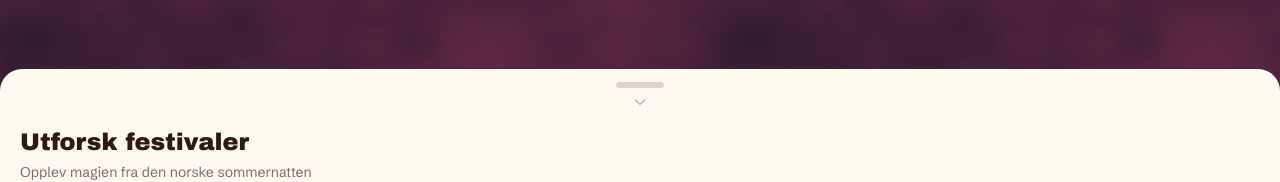
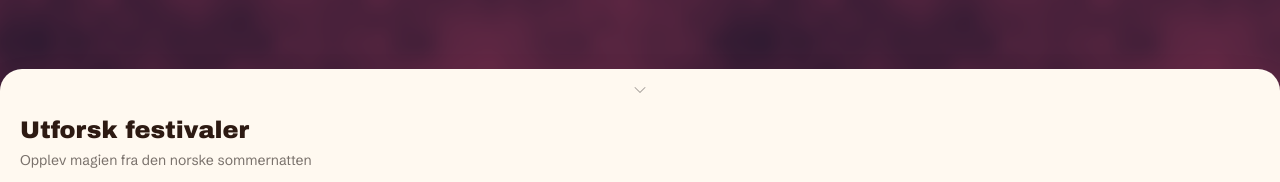
Before and after one commit to michellestefansen-hue/Tunetrail, a Next.js app: page / in a window 1280 px wide. Shown: the part 363-545 px from the top of the page. Built offline with nearby package versions, Linux system fonts and the light colour scheme; no server answers; the database is empty.

Commit message:
Remove leftover drag handle bar now that the sheet uses a toggle button

```diff
--- a/src/components/FestivalSheet.tsx
+++ b/src/components/FestivalSheet.tsx
@@ -90,9 +90,8 @@ export function FestivalSheet({
         type="button"
         onClick={() => setIsOpen((v) => !v)}
         aria-label={isOpen ? "Skjul festivaler" : "Vis festivaler"}
-        className="flex shrink-0 flex-col items-center gap-1.5 py-3"
+        className="flex shrink-0 items-center justify-center py-3"
       >
-        <div className="h-1.5 w-12 rounded-full bg-black/15" />
         {isOpen ? (
           <ChevronDownIcon className="h-4 w-4 text-stone-400" />
         ) : (
```
